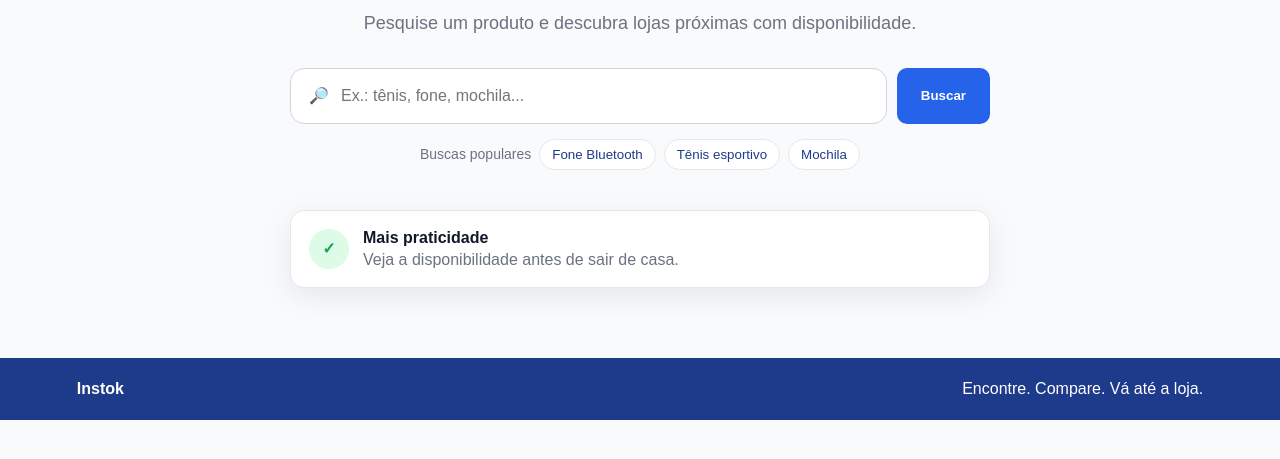
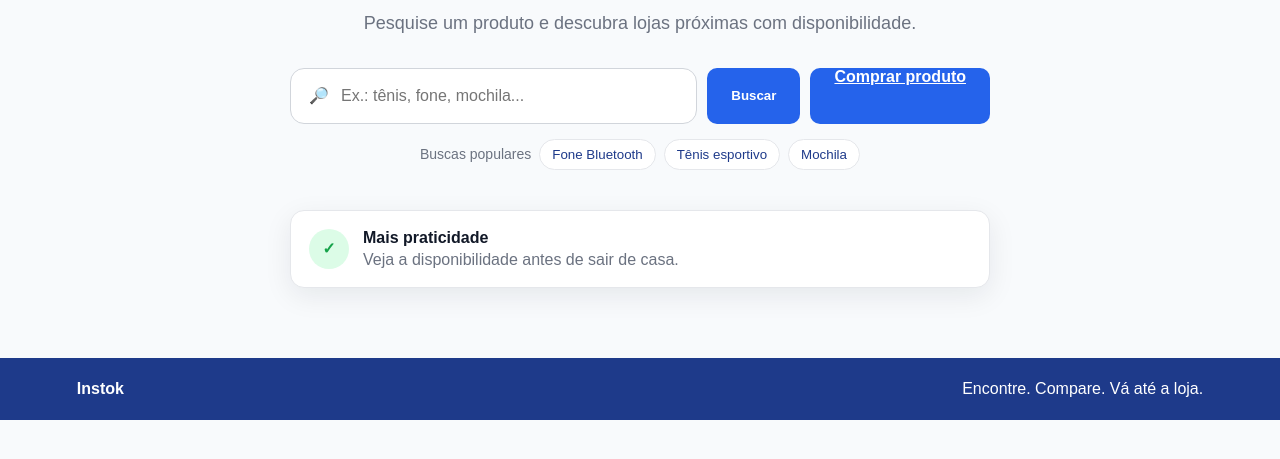
Before and after one commit to brunomeni-maker/Instok, a website: page index.html in a window 1280 px wide. Shown: the part 307-766 px from the top of the page. Drawn offline with Linux system fonts and the light colour scheme; no server answers.

Commit message:
feat: adiciona pagamento com Stripe

```diff
--- a/index.html
+++ b/index.html
@@ -65,6 +65,9 @@
             Buscar
           </button>
 
+          <a href="https://buy.stripe.com/test_4gMaEQftD2ZZgzNcG9g7e00" target="_blank" class="primary-button">
+  Comprar produto
+</a>
         </form>
 
 
```
